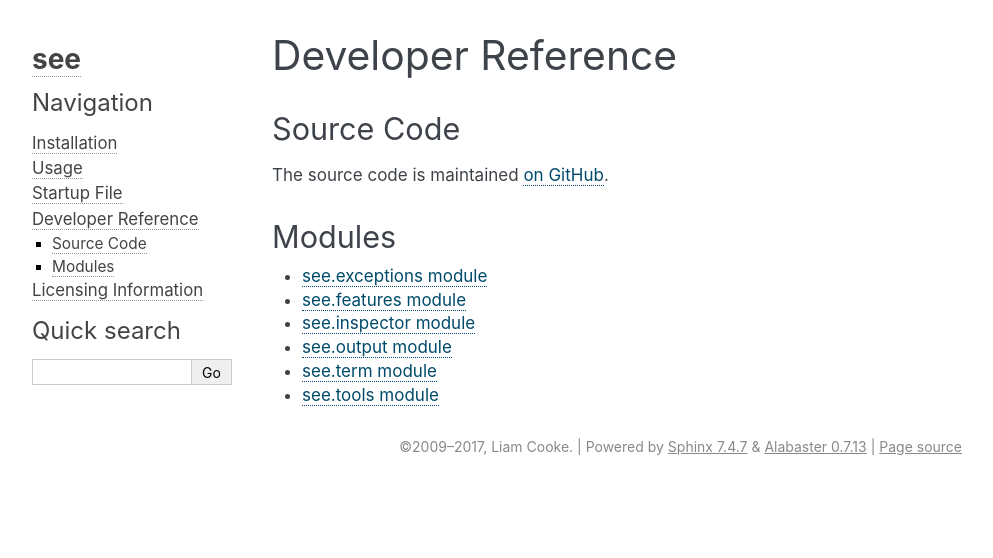
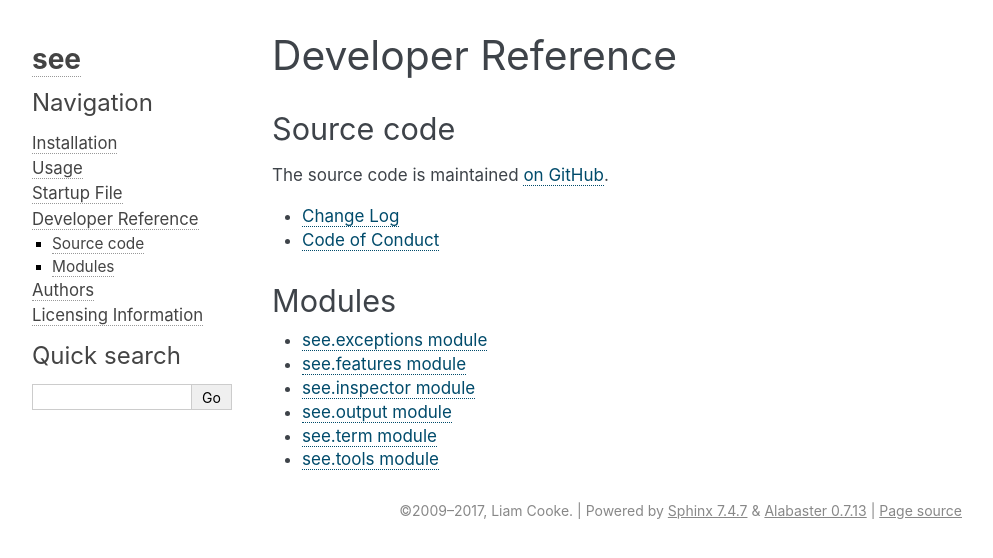
Before and after one commit to ljcooke/see, a Sphinx documentation site: the page built from docs/dev/index.rst, in a window 1280 px wide. Shown: the top 558 px of the page, without its empty margins (148-1141 px from the left). Built offline with Sphinx 7.4.7, drawn with Linux system fonts in a browser that asks for light colours.

Commit message:
Update docs; include the authors list

```diff
--- a/AUTHORS.rst
+++ b/AUTHORS.rst
@@ -1,3 +1,5 @@
+.. Note: This file is included by Sphinx when generating HTML documentation.
+
 Authors
 =======
 
--- /dev/null
+++ b/docs/authors.rst
@@ -0,0 +1 @@
+.. include:: ../AUTHORS.rst
--- a/docs/dev/index.rst
+++ b/docs/dev/index.rst
@@ -4,11 +4,14 @@
 Developer Reference
 ===================
 
-Source Code
+Source code
 -----------
 
 The source code is maintained
 `on GitHub <https://github.com/araile/see>`_.
+
+* `Change Log <https://github.com/araile/see/blob/develop/CHANGELOG.rst>`_
+* `Code of Conduct <https://github.com/araile/see/blob/develop/CODE_OF_CONDUCT.md>`_
 
 
 Modules
--- a/docs/index.rst
+++ b/docs/index.rst
@@ -65,6 +65,7 @@
    usage
    startup
    dev/index
+   authors
    license
 
 
--- a/docs/install.rst
+++ b/docs/install.rst
@@ -33,3 +33,6 @@
 
    >>> from see import see
    >>> see('hello')
+
+You can use a :doc:`startup file <startup>` to ensure that ``see`` is always
+imported when you start Python.
--- a/docs/startup.rst
+++ b/docs/startup.rst
@@ -1,5 +1,8 @@
 Startup File
 ============
+
+Create a startup file
+---------------------
 
 You can use a Python startup file to ensure that the ``see`` function is
 available every time you run Python. The following example uses a file named
```
